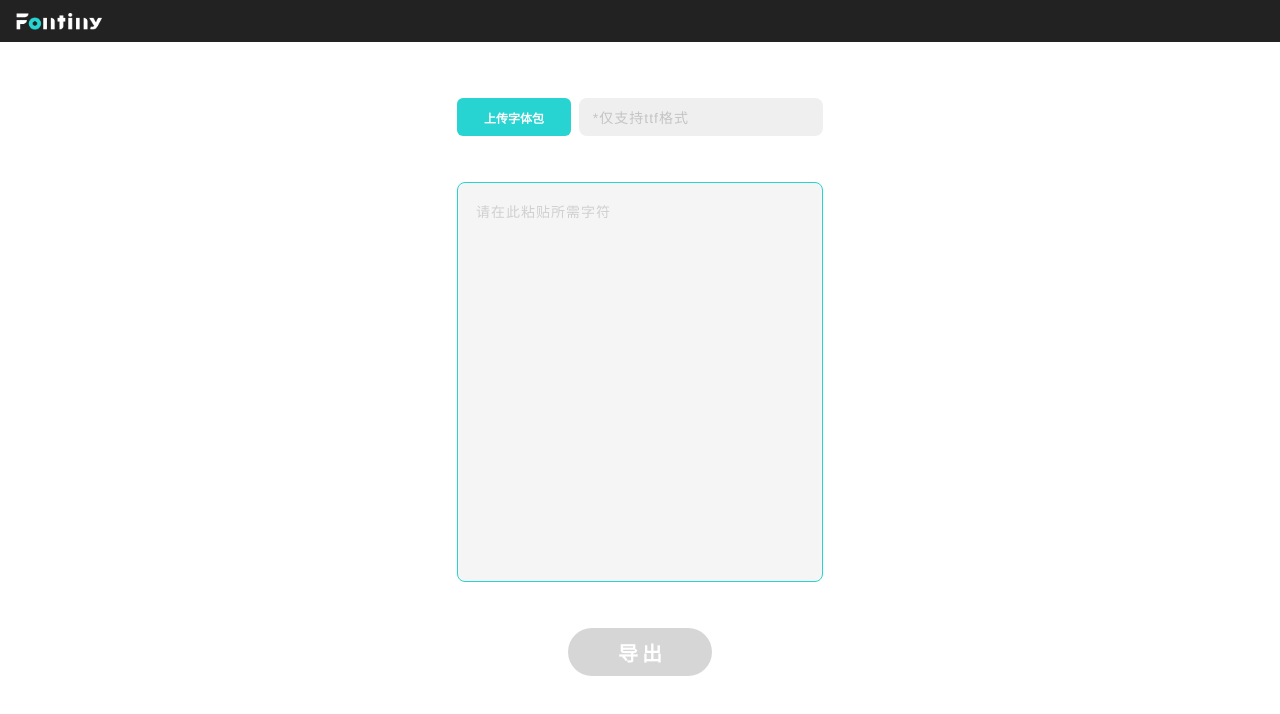
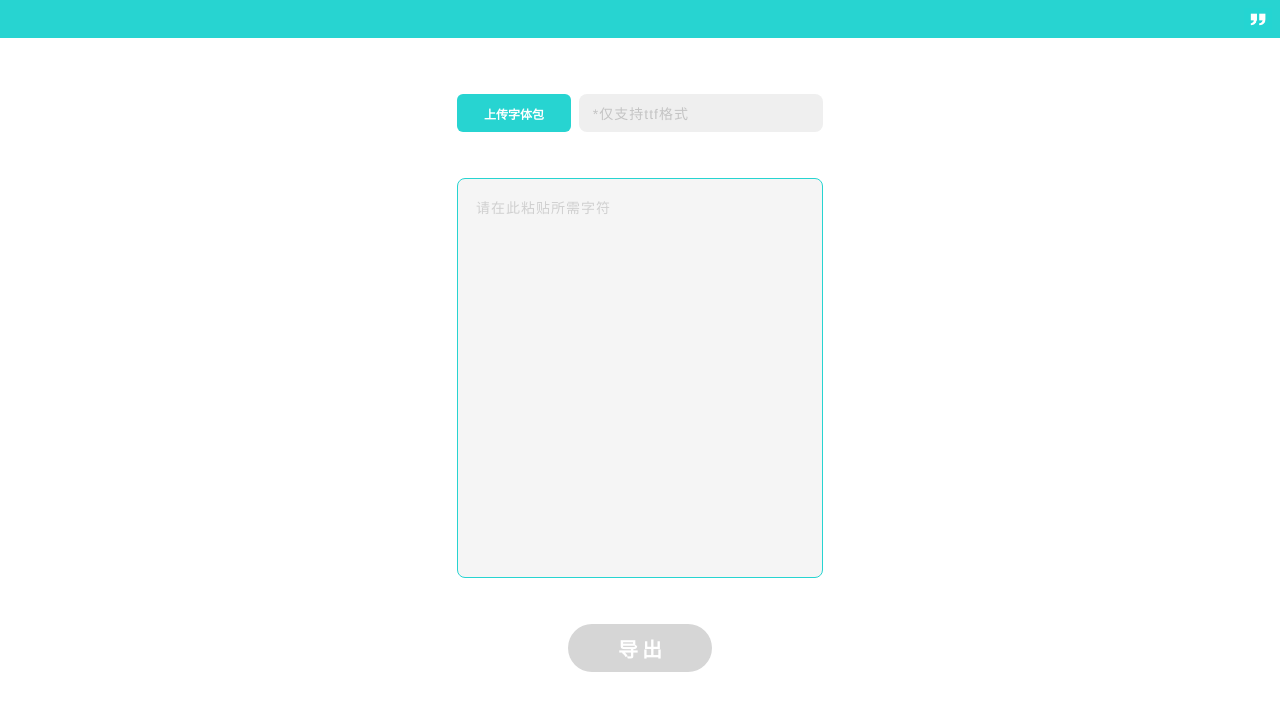
Before and after one commit to simmzl/fontiny-app, a Vue app: page / in a window 1280 px wide. Shown: the top 714 px of the page. Built offline with nearby package versions, Linux system fonts and the light colour scheme.

Commit message:
chore: ui

```diff
--- a/src/App.vue
+++ b/src/App.vue
@@ -101,9 +101,8 @@ onMounted(() => {
   <!-- Code by yy & simmzl -->
   <div class="wrapper" ref="dragger" id="dragger">
     <div class="top">
-      <img src="./assets/logo.png" class="logo" />
+      <img src="./assets/logo2.png" class="logo" />
     </div>
-
     <div class="content">
       <div class="input">
         <div class="upload">
@@ -137,6 +136,8 @@ onMounted(() => {
 .wrapper {
   width: 100%;
   height: 100%;
+  overflow: hidden;
+  background-color: #fff;
 }
 
 .drag-area {
@@ -183,16 +184,18 @@ onMounted(() => {
 /* Code by yy */
 .top {
   width: 100%;
-  height: 42px;
-  background-color: #222222;
+  height: 38px;
+  background-color: #27d4d1;
   display: flex;
   align-items: center;
+  justify-content: end;
 }
 
 .logo {
-  width: 86px;
-  height: 17px;
-  margin-left: 16px;
+  width: auto;
+  height: 60%;
+  margin-right: 8px;
+;pointer-events: none;
 }
 
 .center {
@@ -214,7 +217,6 @@ onMounted(() => {
 .content {
   width: 100%;
   height: 100%;
-  background-color: white;
   align-items: center;
 }
 
```
Also changed, not shown: src/assets/logo2.png (added).
